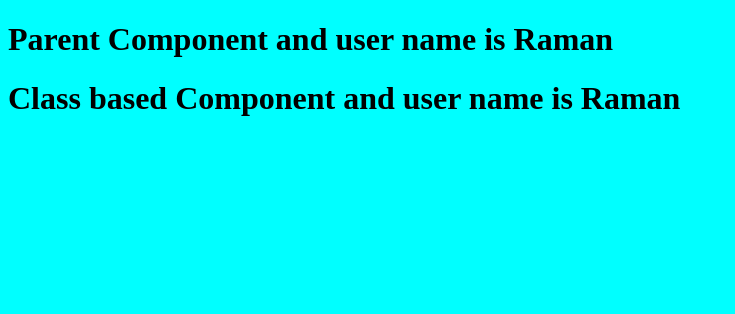
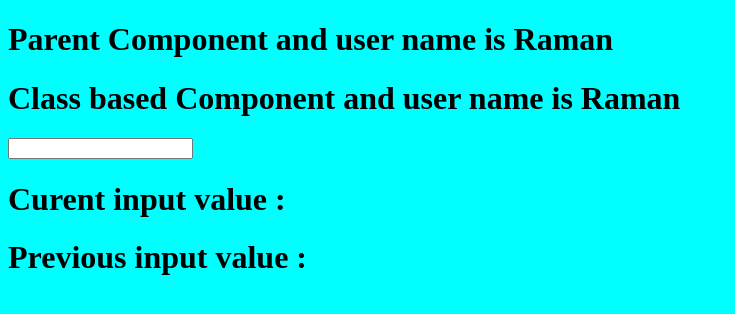
Before and after one commit to MayankKumar-Oodles/Today-Poc, a React (Vite) app: page / in a window 1280 px wide. Shown: the top 314 px of the page, without its empty margins (0-735 px from the left). Built offline with nearby package versions, Linux system fonts and the light colour scheme.

Commit message:
useRef hook

```diff
--- a/src/App.jsx
+++ b/src/App.jsx
@@ -8,7 +8,7 @@ import Counter from "./functionalbased/Counter";
  import Component1 from "./functionalbased/Relation";
 import Parent from "./functionalbased/Parent";
 import Child from "./functionalbased/Child";
-
+import Input from "./functionalbased/Input";
  class App extends Component{
           constructor(props){
             super(props);
@@ -25,9 +25,10 @@ import Child from "./functionalbased/Child";
                  {/* <Timer/>
                  <Counter/> */}
                  {/* <Component1/> */}
-                   <Parent>
+                   <Parent/>
+                   <Input/>
 
-                   </Parent>
+
 
 
                 </>
--- /dev/null
+++ b/src/functionalbased/Input.jsx
@@ -0,0 +1,27 @@
+import React from 'react'
+import { ReactDOM } from 'react';
+import { useState ,useEffect,useRef } from 'react'
+const Input = () => {
+
+       const [inputValue , setInputValue]=useState();
+       const previousInputValue=useRef();
+
+       useEffect(()=>{
+           previousInputValue.current=inputValue;
+       },[inputValue])
+
+
+
+  return (
+    <div>
+              <input
+                 type="text"
+                 onChange={(e)=>{setInputValue(e.target.value)}}
+              />
+             <h1>Curent input value : {inputValue}</h1>
+             <h1>Previous input value : {previousInputValue.current}</h1>
+    </div>
+  )
+}
+
+export default Input;
```
